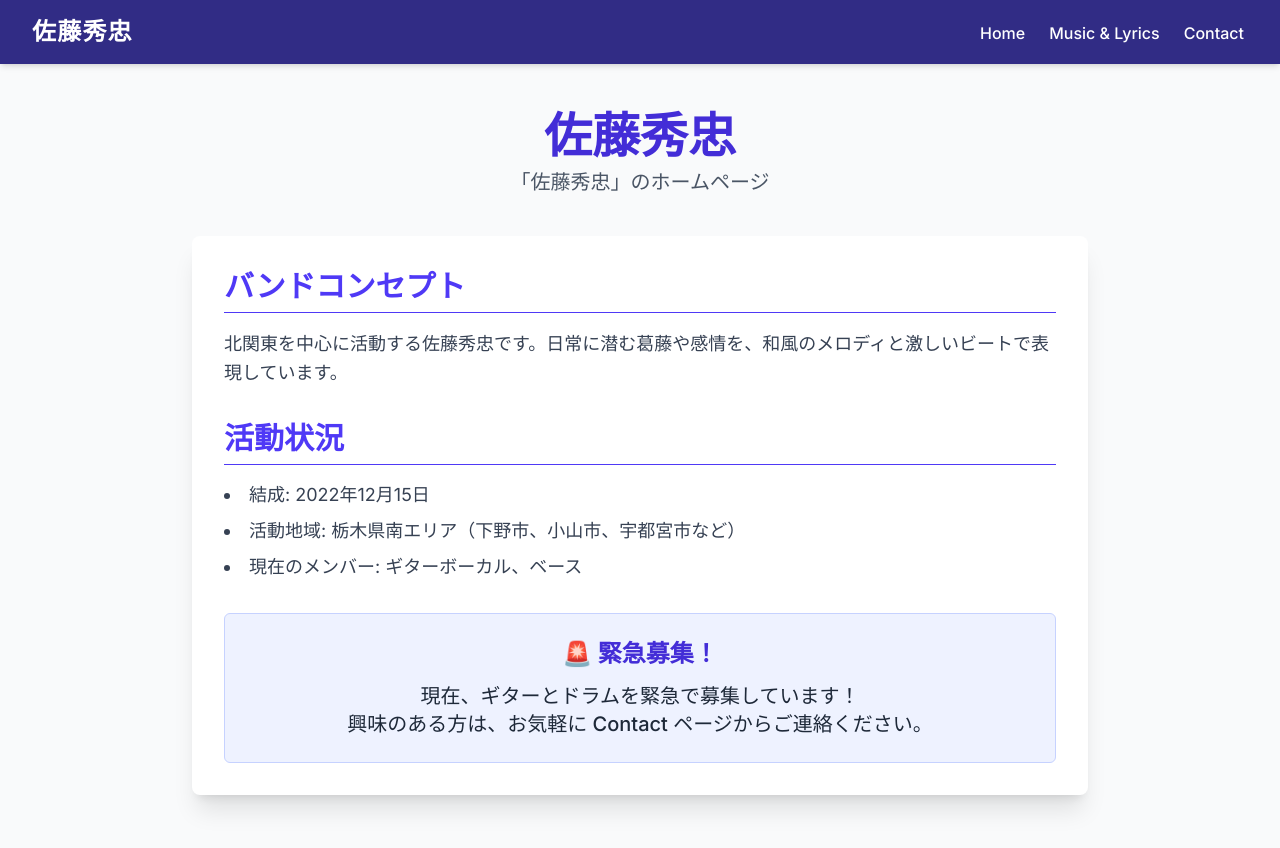
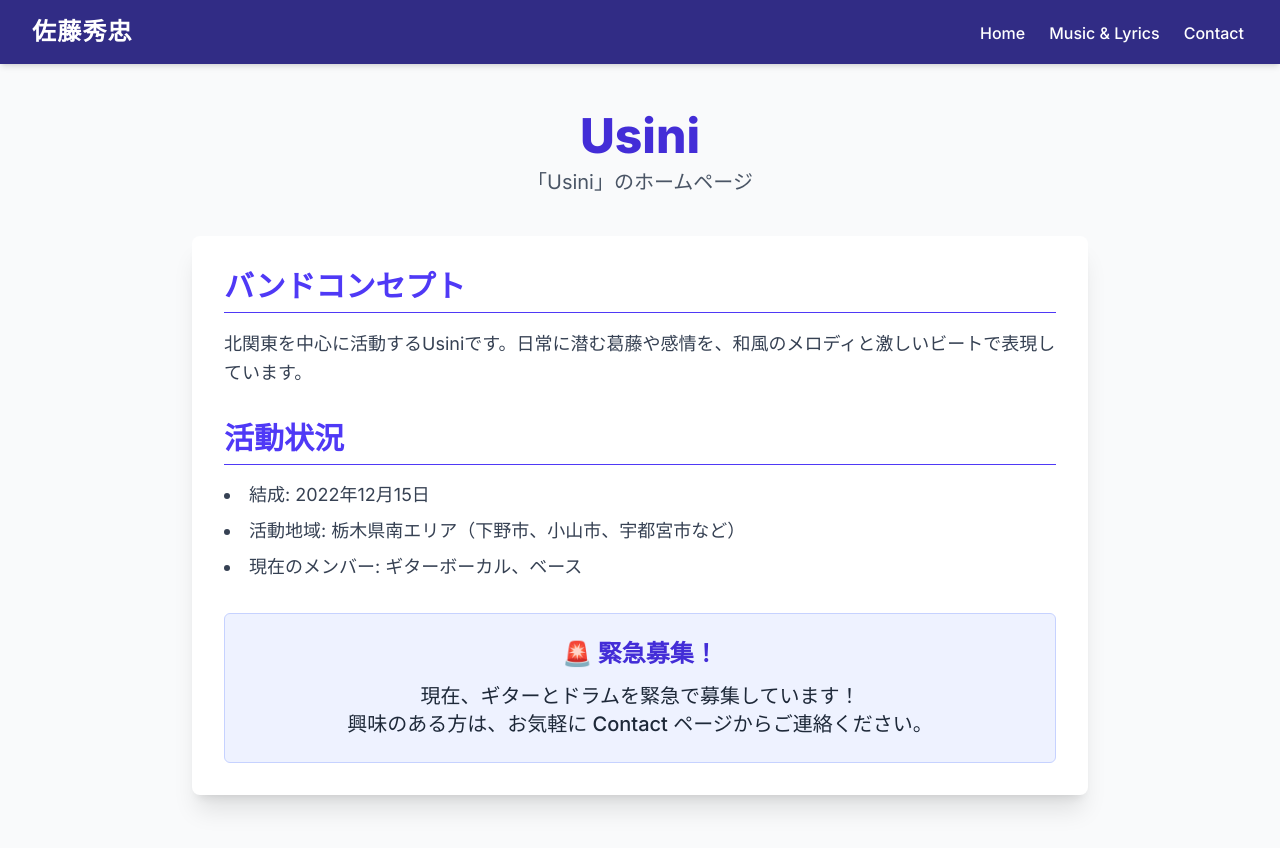
Before and after one commit to satohidetada/my-band-site, a Next.js app: page / in a window 1280 px wide. Shown: the top 848 px of the page. Built offline with nearby package versions, Linux system fonts and the light colour scheme.

Commit message:
fix: resolve build error and add seller profile info

```diff
--- a/src/app/contact/page.tsx
+++ b/src/app/contact/page.tsx
@@ -8,7 +8,7 @@ export default function ContactPage() {
           📞 Contact / お問い合わせ
         </h1>
         <p className="text-xl text-gray-600">
-          佐藤秀忠へのライブ出演依頼、メンバー応募、その他のお問い合わせはこちらへ。
+          Usiniへのライブ出演依頼、メンバー応募、その他のお問い合わせはこちらへ。
         </p>
       </header>
 
@@ -33,7 +33,7 @@ export default function ContactPage() {
                 name="name"
                 id="name"
                 required
-                placeholder="佐藤 秀忠"
+                placeholder="Usini"
                 className="w-full px-4 py-3 border border-gray-300 rounded-lg shadow-sm focus:ring-indigo-500 focus:border-indigo-500 transition duration-200 text-black"
               />
             </div>
--- a/src/app/layout.tsx
+++ b/src/app/layout.tsx
@@ -6,8 +6,8 @@ import Navbar from "../components/Navbar";
 const inter = Inter({ subsets: ["latin"] });
 
 export const metadata: Metadata = {
-  title: "佐藤秀忠 - Official Site",
-  description: "栃木県を拠点とするロックバンド「佐藤秀忠」の公式サイトです。",
+  title: "Usini - Official Site",
+  description: "北関東を拠点とするロックバンド「Usini」の公式サイトです。",
 };
 
 export default function RootLayout({
--- a/src/app/music/page.tsx
+++ b/src/app/music/page.tsx
@@ -87,7 +87,7 @@ export default function MusicPage() {
             Music & Lyrics
           </h1>
           <p className="text-xl text-gray-600">
-            佐藤秀忠の楽曲と歌詞
+            Usiniの楽曲と歌詞
           </p>
         </header>
 
--- a/src/app/page.tsx
+++ b/src/app/page.tsx
@@ -3,9 +3,9 @@ export default function AboutPage() {
     <div className="min-h-screen bg-gray-50 flex flex-col items-center py-12">
       <header className="text-center mb-10">
         <h1 className="text-5xl font-extrabold text-indigo-700 mb-2">
-          佐藤秀忠
+          Usini
         </h1>
-        <p className="text-xl text-gray-600">「佐藤秀忠」のホームページ</p>
+        <p className="text-xl text-gray-600">「Usini」のホームページ</p>
       </header>
 
       <main className="w-full max-w-4xl bg-white shadow-xl rounded-lg p-8">
@@ -14,7 +14,7 @@ export default function AboutPage() {
             バンドコンセプト
           </h2>
           <p className="text-gray-700 text-lg leading-relaxed">
-            北関東を中心に活動する佐藤秀忠です。日常に潜む葛藤や感情を、和風のメロディと激しいビートで表現しています。
+            北関東を中心に活動するUsiniです。日常に潜む葛藤や感情を、和風のメロディと激しいビートで表現しています。
           </p>
         </section>
 
```
